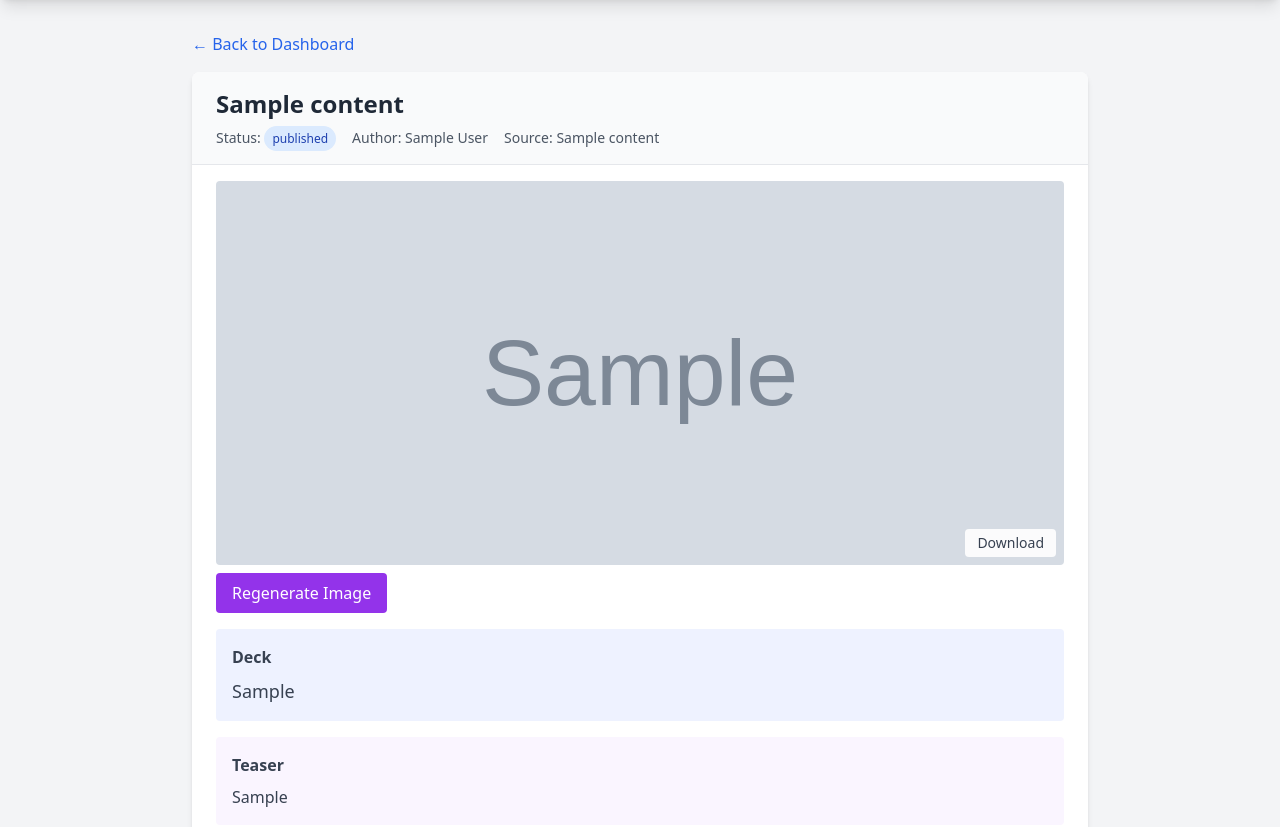
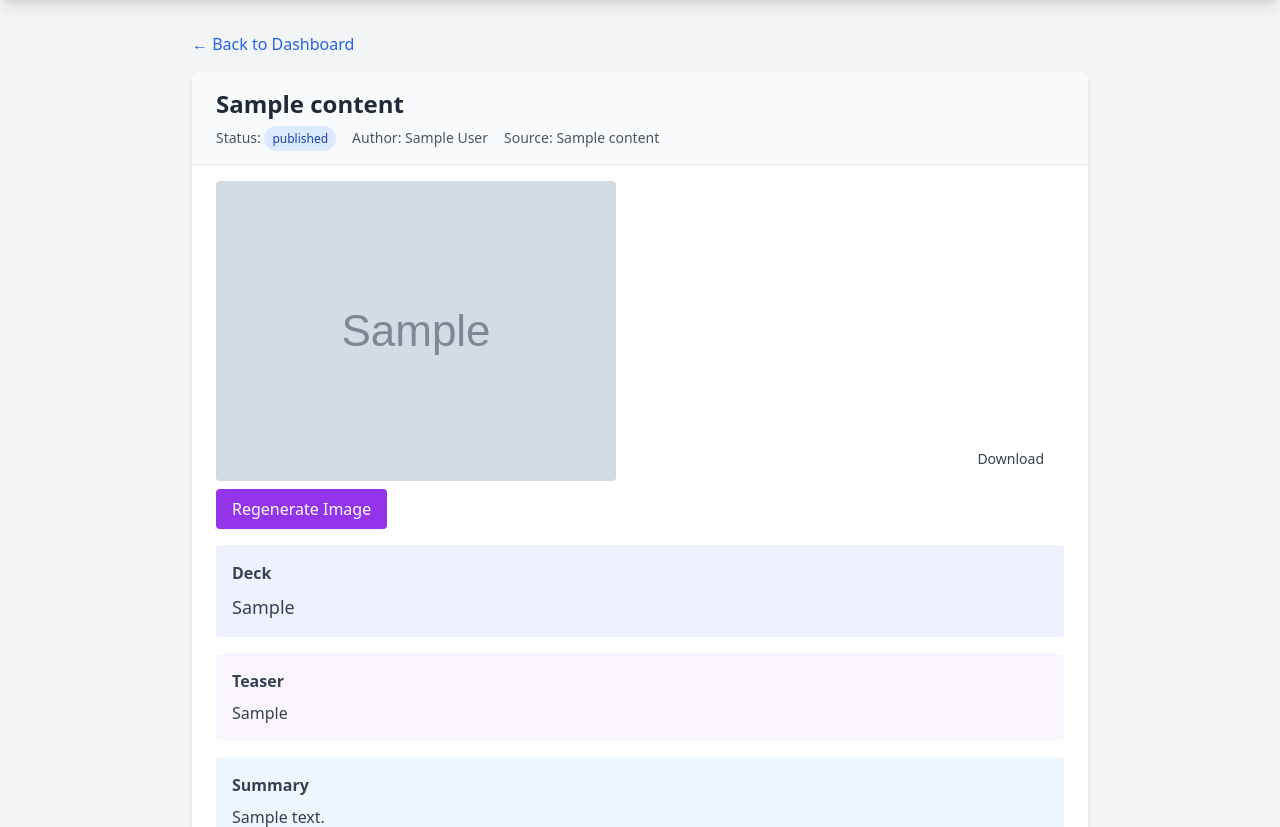
Before and after one commit to asmith-watt/Watt-news, a Flask app: page /content/1 in a window 1280 px wide. Shown: the part 60-887 px from the top of the page. Run offline with Flask 3, Linux system fonts and the light colour scheme; a user stored in the database is signed in; tables that the repository leaves empty hold one stand-in row (values such as "Sample post"); grey boxes marked "Sample" are stand-in pictures; some libraries are stand-ins or nearby versions.

Commit message:
Image stretching removed.

```diff
--- a/app/templates/main/content_detail.html
+++ b/app/templates/main/content_detail.html
@@ -54,7 +54,7 @@
             <div id="imageSection" class="mb-4">
                 {% if content.image_thumbnail or content.image_url %}
                 <div class="relative">
-                    <img id="contentImage" src="{{ content.image_thumbnail or content.image_url }}" alt="{{ content.title }}" class="w-full max-h-96 object-cover rounded">
+                    <img id="contentImage" src="{{ content.image_thumbnail or content.image_url }}" alt="{{ content.title }}" class="max-w-full max-h-96 h-auto rounded">
                     {% if content.image_url %}
                     <a href="{{ content.image_url }}" target="_blank" download
                        class="absolute bottom-2 right-2 px-3 py-1 bg-white bg-opacity-90 text-gray-700 text-sm rounded hover:bg-opacity-100">
```
